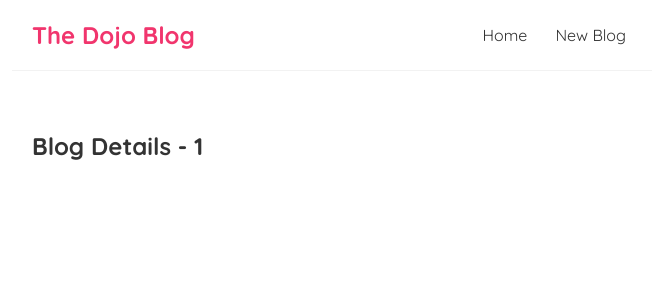
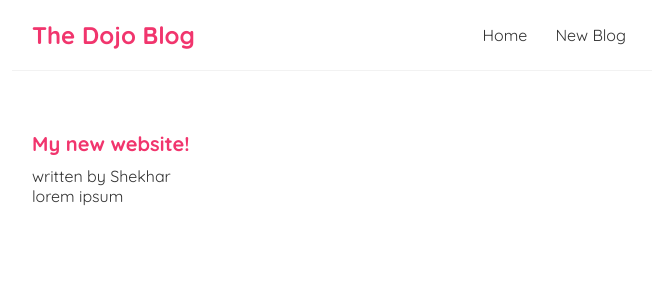
Before and after one commit to NaNshekhar04/React-Blog, a React (Create React App) app: page /blogs/1 in a window 1280 px wide. Shown: the top 300 px of the page, without its empty margins (308-964 px from the left). Built offline with nearby package versions, Linux system fonts and the light colour scheme; data requests are answered from the project's data file; a web font is replaced by a local one.

Commit message:
Reusing Custom Hooks!

```diff
--- a/src/BlogDetails.js
+++ b/src/BlogDetails.js
@@ -1,11 +1,21 @@
 import { useParams } from "react-router-dom";
+import useFetch from "./useFetch";
 
 const BlogDetails = () => {
     const {id} = useParams();
+    const {data:blog, error,isPending} = useFetch('http://localhost:8000/blogs/' + id);
 
     return (
         <div className="blog-details">
-            <h2>Blog Details - {id}</h2>
+            {isPending && <div>Loading...</div> }
+            {error && <div>{error}</div> }
+            {blog && (
+                <article>
+                    <h2>{blog.title}</h2>
+                    <p>written by {blog.author}</p>
+                    <div>{blog.body}</div>
+                </article>
+            )}
         </div>
      );
 }
--- a/src/index.css
+++ b/src/index.css
@@ -57,3 +57,24 @@
 .blog-preview a {
   text-decoration: none;
 }
+
+/* blog details page CSS */
+
+.blog-details h2{
+  font-size: 20px;
+  color: #f1356d;
+  margin-bottom: 10px;
+}
+
+.blog-details div{
+  margin: 20px, 0;
+}
+
+/* .blog-details button{
+  background-color: #f1356d;
+  color: #fff;
+  border: 0;
+  padding: 8px;
+  border-radius: 8px;
+  cursor: pointer;
+} */
```
Also changed, not shown: Data/db.json (line endings or trailing spaces).
